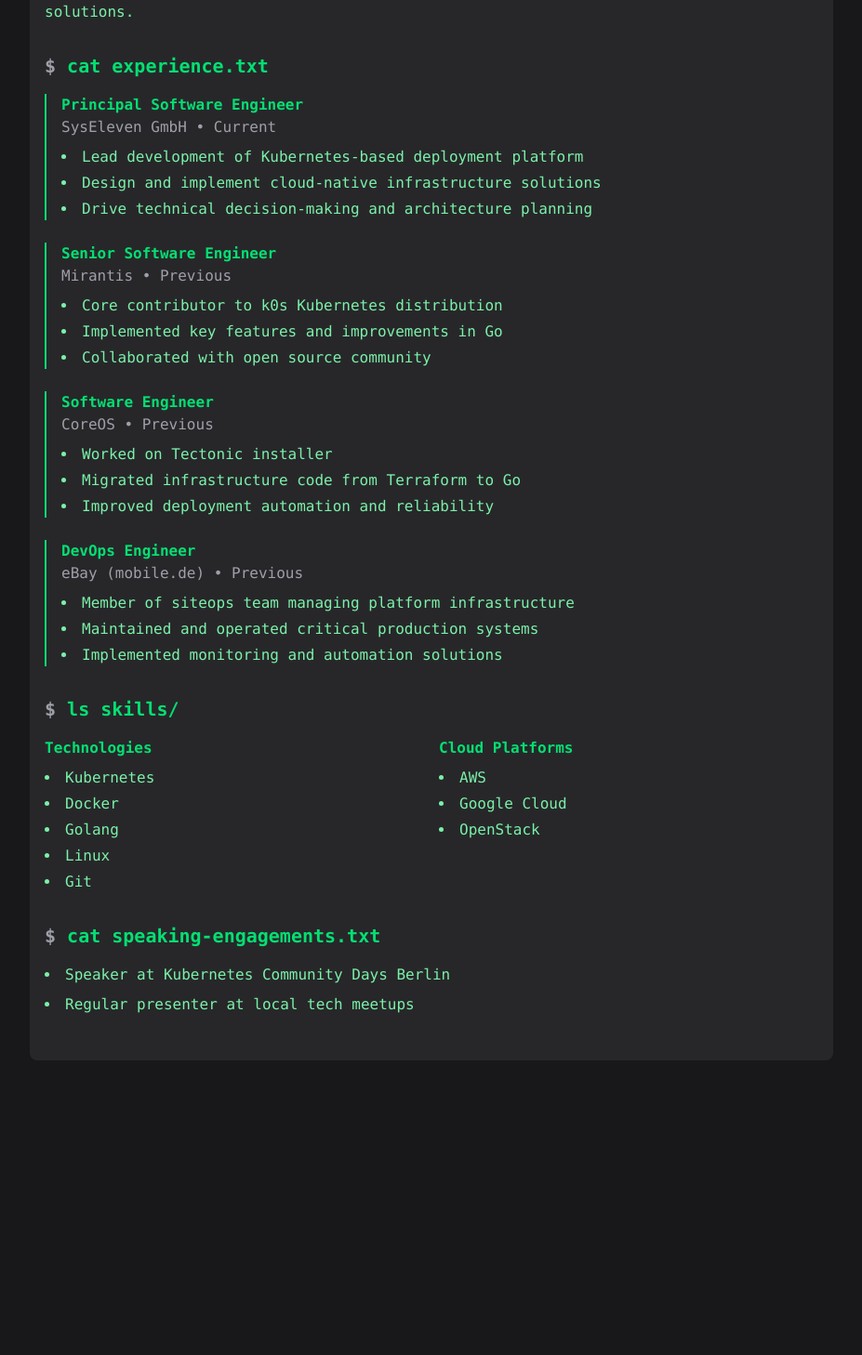
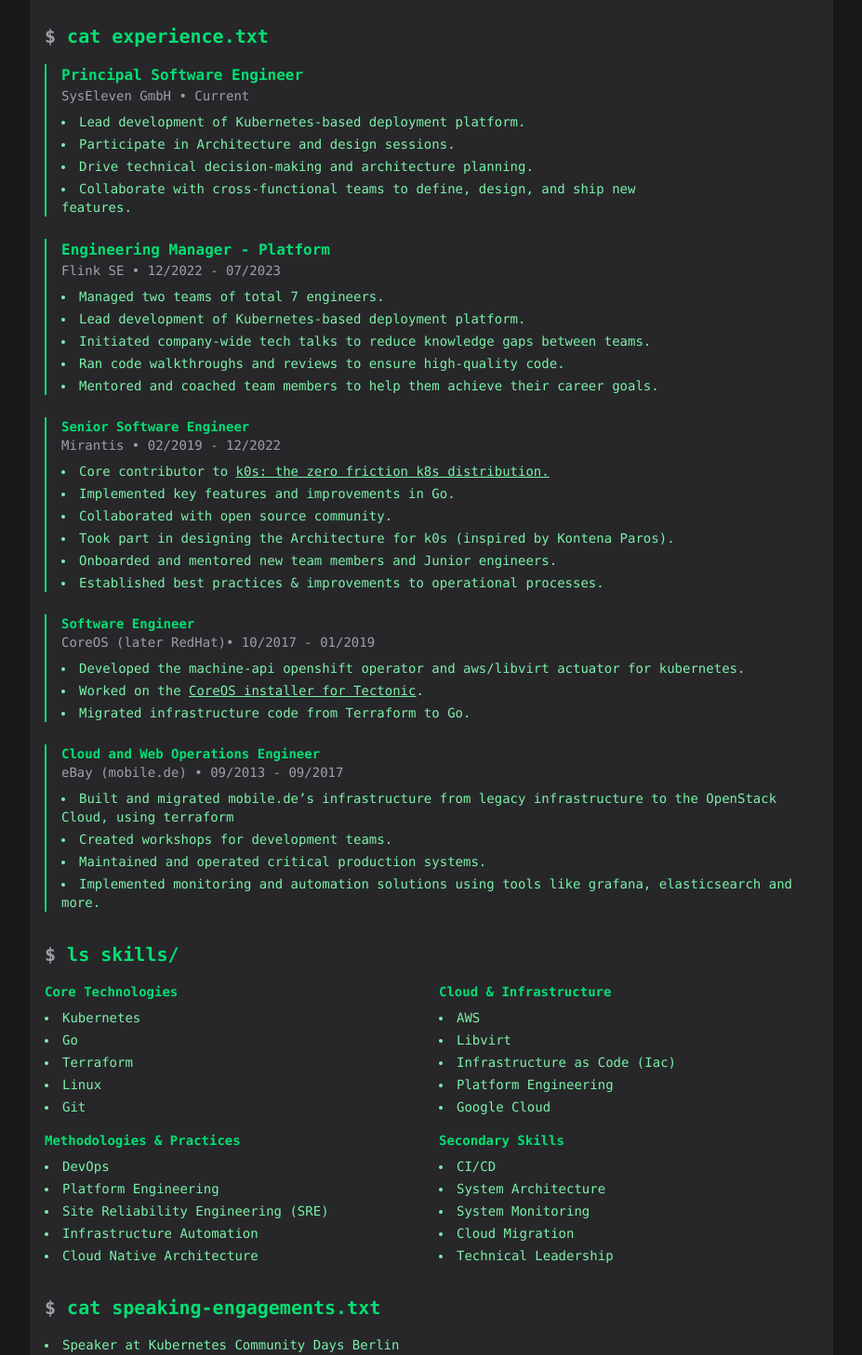
Before and after one commit to trawler/portfolio, a Next.js app: page /cv in a window 1280 px wide. Shown: the part 232-1690 px from the top of the page at 93% size, without its empty margins (176-1103 px from the left). Before the commit the page ends 1405 px from the top, so only its background shows below. Built offline with nearby package versions, Linux system fonts and the light colour scheme.

Commit message:
update cv

```diff
--- a/app/cv/page.tsx
+++ b/app/cv/page.tsx
@@ -1,7 +1,7 @@
 
 const ResumePage = () => {
     return (
-        <div className="space-y-6">
+        <div className="space-y-6 text-sm">
             {/* Header Section */}
             <section className="mb-8">
                 <h1 className="text-2xl font-semibold mb-2">
@@ -15,47 +15,80 @@
 
             {/* Experience Section */}
             <section className="mb-8">
-                <h2 className="text-xl font-semibold mb-4">
+                <h2 className="text-xl font-semibold mb-4"> {/* Kept larger size for section heading */}
                     <span className="text-zinc-400">$</span> cat experience.txt
                 </h2>
                 <div className="space-y-6">
                     <div className="border-l-2 border-green-400 pl-4">
-                        <h3 className="text-green-400 font-semibold">Principal Software Engineer</h3>
+                        <h3 className="text-green-400 font-semibold text-base"> {/* Made role headings slightly larger than content */}
+                            Principal Software Engineer
+                        </h3>
                         <p className="text-zinc-400">SysEleven GmbH • Current</p>
-                        <ul className="list-disc list-inside text-green-300 mt-2 space-y-1">
-                            <li>Lead development of Kubernetes-based deployment platform</li>
-                            <li>Design and implement cloud-native infrastructure solutions</li>
-                            <li>Drive technical decision-making and architecture planning</li>
+                        <ul className="list-disc list-inside text-green-300 mt-2 space-y-1 max-w-2xl">
+                            <li>Lead development of Kubernetes-based deployment platform.</li>
+                            <li>Participate in Architecture and design sessions.</li>
+                            <li>Drive technical decision-making and architecture planning.</li>
+                            <li>Collaborate with cross-functional teams to define, design, and ship new features.</li>
+                        </ul>
+                    </div>
+
+                    {/* Apply the same pattern to all other experience entries */}
+                    <div className="border-l-2 border-green-400 pl-4">
+                        <h3 className="text-green-400 font-semibold text-base">
+                            Engineering Manager - Platform
+                        </h3>
+                        <p className="text-zinc-400">Flink SE • 12/2022 - 07/2023</p>
+                        <ul className="list-disc list-inside text-green-300 mt-2 space-y-1 max-w-2xl">
+                            <li>Managed two teams of total 7 engineers.</li>
+                            <li>Lead development of Kubernetes-based deployment platform.</li>
+                            <li>Initiated company-wide tech talks to reduce knowledge gaps between teams.</li>
+                            <li>Ran code walkthroughs and reviews to ensure high-quality code.</li>
+                            <li>Mentored and coached team members to help them achieve their career goals.</li>
                         </ul>
                     </div>
 
                     <div className="border-l-2 border-green-400 pl-4">
                         <h3 className="text-green-400 font-semibold">Senior Software Engineer</h3>
-                        <p className="text-zinc-400">Mirantis • Previous</p>
+                        <p className="text-zinc-400">Mirantis • 02/2019 - 12/2022</p>
                         <ul className="list-disc list-inside text-green-300 mt-2 space-y-1">
-                            <li>Core contributor to k0s Kubernetes distribution</li>
-                            <li>Implemented key features and improvements in Go</li>
-                            <li>Collaborated with open source community</li>
+                            <li>Core contributor to <a
+                                href="https://github.com/k0sproject/k0s"
+                                target="_blank"
+                                rel="noopener noreferrer"
+                                className="hover:text-blue-400 underline"
+                            >k0s: the zero friction k8s distribution.</a></li>
+                            <li>Implemented key features and improvements in Go.</li>
+                            <li>Collaborated with open source community.</li>
+                            <li>Took part in designing the Architecture for k0s (inspired by Kontena Paros).</li>
+                            <li>Onboarded and mentored new team members and Junior engineers.</li>
+                            <li>Established best practices & improvements to operational processes.</li>
                         </ul>
                     </div>
 
                     <div className="border-l-2 border-green-400 pl-4">
                         <h3 className="text-green-400 font-semibold">Software Engineer</h3>
-                        <p className="text-zinc-400">CoreOS • Previous</p>
+                        <p className="text-zinc-400">CoreOS (later RedHat)• 10/2017 - 01/2019</p>
                         <ul className="list-disc list-inside text-green-300 mt-2 space-y-1">
-                            <li>Worked on Tectonic installer</li>
-                            <li>Migrated infrastructure code from Terraform to Go</li>
-                            <li>Improved deployment automation and reliability</li>
+                            <li>Developed the machine-api openshift operator and aws/libvirt actuator for
+                            kubernetes.</li>
+                            <li>Worked on the <a
+                                href="https://github.com/coreos/tectonic-installer"
+                                target="_blank"
+                                rel="noopener noreferrer"
+                                className="hover:text-blue-400 underline"
+                            >CoreOS installer for Tectonic</a>.</li>
+                            <li>Migrated infrastructure code from Terraform to Go.</li>
                         </ul>
                     </div>
 
                     <div className="border-l-2 border-green-400 pl-4">
-                        <h3 className="text-green-400 font-semibold">DevOps Engineer</h3>
-                        <p className="text-zinc-400">eBay (mobile.de) • Previous</p>
+                        <h3 className="text-green-400 font-semibold">Cloud and Web Operations Engineer</h3>
+                        <p className="text-zinc-400">eBay (mobile.de) • 09/2013 - 09/2017</p>
                         <ul className="list-disc list-inside text-green-300 mt-2 space-y-1">
-                            <li>Member of siteops team managing platform infrastructure</li>
-                            <li>Maintained and operated critical production systems</li>
-                            <li>Implemented monitoring and automation solutions</li>
+                            <li>Built and migrated mobile.de’s infrastructure from legacy infrastructure to the OpenStack Cloud, using terraform</li>
+                            <li>Created workshops for development teams.</li>
+                            <li>Maintained and operated critical production systems.</li>
+                            <li>Implemented monitoring and automation solutions using tools like grafana, elasticsearch and more.</li>
                         </ul>
                     </div>
                 </div>
@@ -68,21 +101,43 @@
                 </h2>
                 <div className="grid grid-cols-2 gap-4 text-green-300">
                     <div>
-                        <h3 className="text-green-400 font-semibold mb-2">Technologies</h3>
+                        <h3 className="text-green-400 font-semibold mb-2">Core Technologies</h3>
                         <ul className="list-disc list-inside space-y-1">
                             <li>Kubernetes</li>
-                            <li>Docker</li>
-                            <li>Golang</li>
+                            <li>Go</li>
+                            <li>Terraform</li>
                             <li>Linux</li>
                             <li>Git</li>
                         </ul>
                     </div>
                     <div>
-                        <h3 className="text-green-400 font-semibold mb-2">Cloud Platforms</h3>
+                        <h3 className="text-green-400 font-semibold mb-2">Cloud & Infrastructure</h3>
                         <ul className="list-disc list-inside space-y-1">
                             <li>AWS</li>
+                            <li>Libvirt</li>
+                            <li>Infrastructure as Code (Iac)</li>
+                            <li>Platform Engineering</li>
                             <li>Google Cloud</li>
-                            <li>OpenStack</li>
+                        </ul>
+                    </div>
+                    <div>
+                        <h3 className="text-green-400 font-semibold mb-2">Methodologies & Practices</h3>
+                        <ul className="list-disc list-inside space-y-1">
+                            <li>DevOps</li>
+                            <li>Platform Engineering</li>
+                            <li>Site Reliability Engineering (SRE)</li>
+                            <li>Infrastructure Automation</li>
+                            <li>Cloud Native Architecture</li>
+                        </ul>
+                    </div>
+                    <div>
+                        <h3 className="text-green-400 font-semibold mb-2">Secondary Skills</h3>
+                        <ul className="list-disc list-inside space-y-1">
+                            <li>CI/CD</li>
+                            <li>System Architecture</li>
+                            <li>System Monitoring</li>
+                            <li>Cloud Migration</li>
+                            <li>Technical Leadership</li>
                         </ul>
                     </div>
                 </div>
@@ -96,7 +151,13 @@
                 <div className="text-green-300">
                     <ul className="list-disc list-inside space-y-2">
                         <li>Speaker at Kubernetes Community Days Berlin</li>
-                        <li>Regular presenter at local tech meetups</li>
+                        <iframe width="560" height="315" src="https://www.youtube.com/embed/oAWeUcowZWU?si=BrbBRjKIYTPGy56m" title="YouTube video player" allow="accelerometer; autoplay; clipboard-write; encrypted-media; gyroscope; picture-in-picture; web-share" referrerPolicy="strict-origin-when-cross-origin" allowFullScreen></iframe>
+                        <li><a
+                            href="https://community.cncf.io/events/details/cncf-cloud-native-berlin-presents-kubernetes-amp-cloud-native-berlin-inaugural-meetup/"
+                            target="_blank"
+                            rel="noopener noreferrer"
+                            className="hover:text-blue-400 underline"
+                            >Kubernetes and Cloud Native Kinvolk Meetup</a></li>
                     </ul>
                 </div>
             </section>
--- a/app/page.tsx
+++ b/app/page.tsx
@@ -9,7 +9,7 @@
         <div className="bg-zinc-800/50 rounded-lg p-2 mb-4">
           <div className="overflow-hidden rounded-lg">
             <img
-              src="/images/profile.png"
+              src="/images/profile.jpg"
               alt="Karen Almog"
               className="w-full h-full object-cover"
             />
```
Also changed, not shown: public/images/profile.jpg (added), 1 other file (tests, documents, lock files or other folders).
